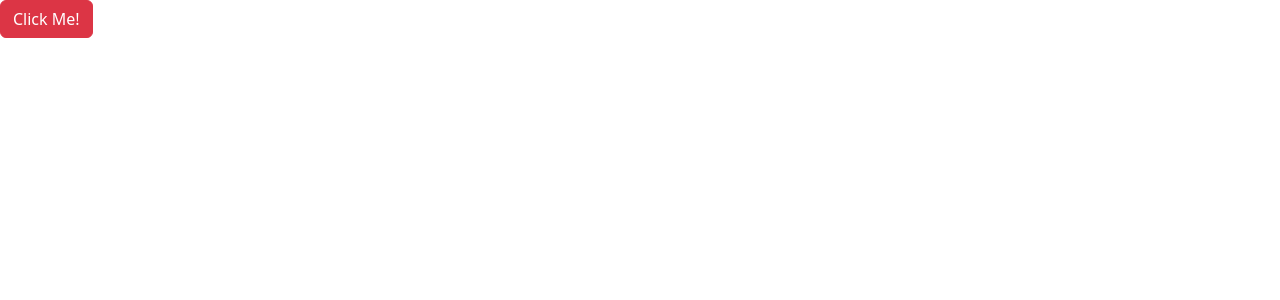
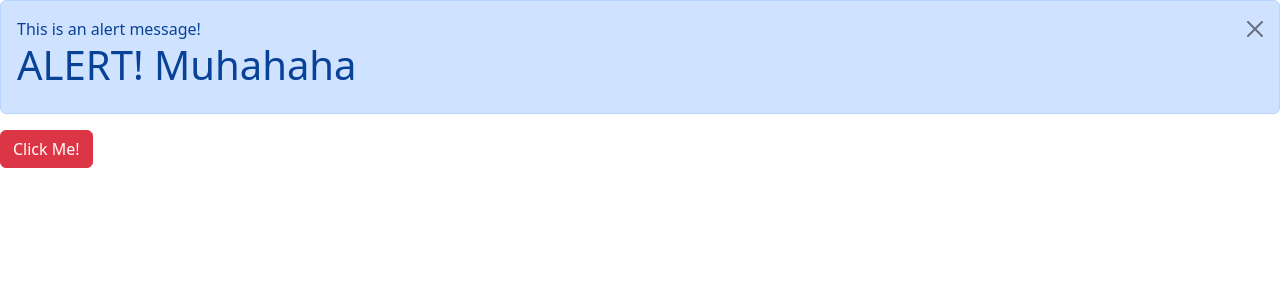
Before and after one commit to SalsabilaZaman/react-practice-project, a React (Vite) app: page / in a window 1280 px wide. Both pictures are taken after a click on the button "Click Me!". Shown: the top 300 px of the page. Built offline with nearby package versions, Linux system fonts and the light colour scheme.

Commit message:
alert open and close

```diff
--- a/src/App.tsx
+++ b/src/App.tsx
@@ -1,13 +1,19 @@
 // import ListGroup from "./components/ListGroup";
 
+import { useState } from "react";
 import Alert from "./components/Alert";
 import Button from "./components/Button";
 
 function App() {
+  const [alertVisible, setAlertVisible] = useState(false);
   return (
     <div>
-      {/* <Alert>This is an alert message!<h1>ALERT! Muhahaha</h1></Alert> */}
-      <Button color="danger" onClick={() => console.log("Button Clicked")}>
+      {alertVisible && (
+        <Alert onClose={() => setAlertVisible(false)}>
+          This is an alert message!<h1>ALERT! Muhahaha</h1>
+        </Alert>
+      )}
+      <Button color="danger" onClick={() => setAlertVisible(true)}>
         Click Me!
       </Button>
     </div>
--- a/src/components/Alert.tsx
+++ b/src/components/Alert.tsx
@@ -2,10 +2,24 @@ import React, { ReactNode } from "react";
 
 interface AlertProps {
   children: ReactNode;
+  onClose: () => void;
 }
 
-const Alert = ({ children }: AlertProps) => {
-  return <div className="alert alert-primary">{children}</div>;
+const Alert = ({ children, onClose }: AlertProps) => {
+  return (
+    <div className="alert alert-primary alert-dismissible">
+      {children}
+      <button
+        type="button"
+        className="btn-close"
+        data-bs-dismiss="alert"
+        aria-label="Close"
+        onClick={onClose}
+      >
+        {" "}
+      </button>
+    </div>
+  );
 };
 
 export default Alert;
```
